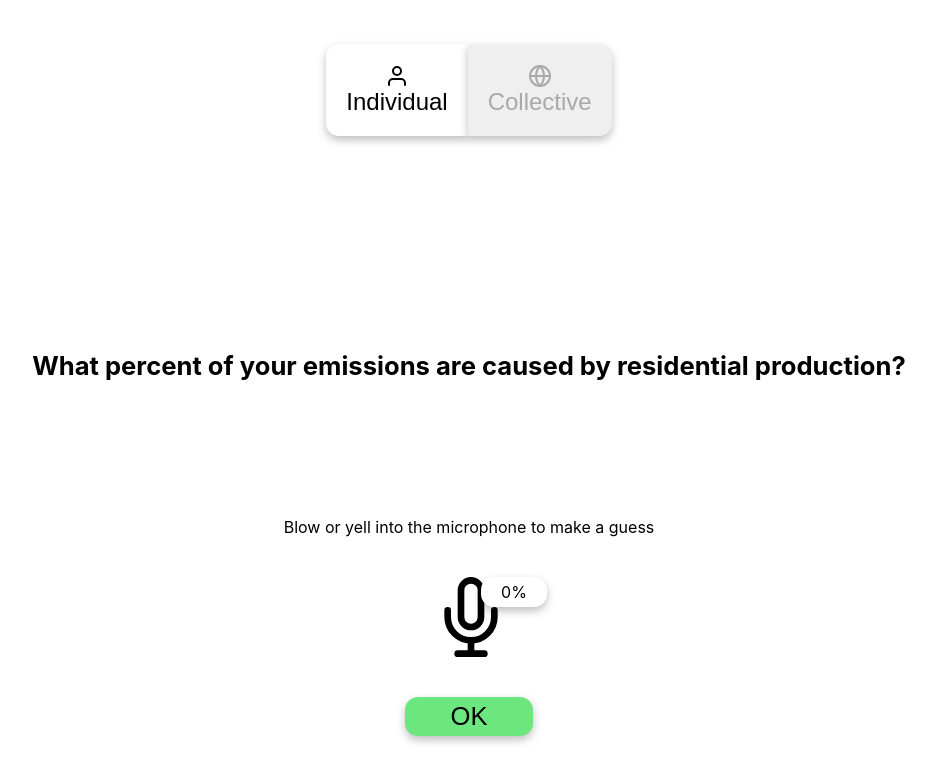
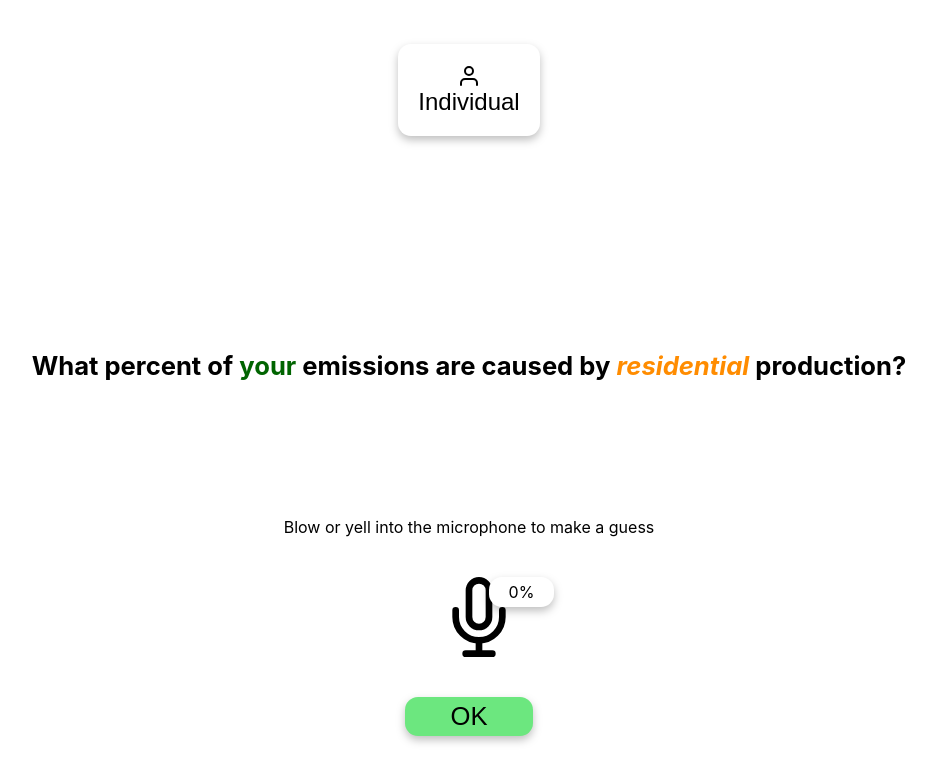
Before and after one commit to dustinknopoff/serial-ws, a React (Vite) app in the folder emissions/: page / in a window 1280 px wide. Both pictures are taken after a click on the button "Let's break it down". Shown: the top 782 px of the page, without its empty margins (171-1107 px from the left). Built offline with nearby package versions, Linux system fonts and the light colour scheme; no server answers.

Commit message:
use median for smoothing; toggle from arduino

```diff
--- a/emissions/src/App.css
+++ b/emissions/src/App.css
@@ -94,10 +94,17 @@ h1 {
   width: 10vw;
   padding: 5px 10px;
   transition: all 0.2s ease-in;
-
 }
 
 .submit:hover {
   border: 2px solid black;
   font-weight: 600;
 }
+
+.type-q {
+  color: darkgreen;
+}
+
+.category {
+  color: darkorange;
+}
--- a/emissions/src/App.jsx
+++ b/emissions/src/App.jsx
@@ -25,42 +25,28 @@ const initialGuessState = {
 
 function App() {
   const [index, setIndex] = useState(0);
-  const [isCollective, setType] = useState("personal");
-  const [data] = socketManager();
+  const [data, quizType] = socketManager();
   const [guesses, setGuesses] = useState(initialGuessState);
   // console.log(guesses);
   return (
     <div className="gentle-flex container">
       <div>
-        <button
-          className={`type-toggle left ${
-            isCollective === "personal" ? "active" : ""
-          }`}
-          onClick={() => setType("personal")}
-        >
-          <User
-            className="svg-image"
-            color={isCollective === "collective" ? "darkgray" : "black"}
-          />
-          Individual
-        </button>
-        <button
-          className={`type-toggle right ${
-            isCollective === "collective" ? "active" : ""
-          }`}
-          onClick={() => setType("collective")}
-        >
-          <Globe
-            className="svg-image"
-            color={isCollective === "personal" ? "darkgray" : "black"}
-          />
-          Collective
-        </button>
+        {quizType === "personal" ? (
+          <button className={`type-toggle active`}>
+            <User className="svg-image" color={"black"} />
+            Individual
+          </button>
+        ) : (
+          <button className={`type-toggle active`}>
+            <Globe className="svg-image" color={"black"} />
+            Collective
+          </button>
+        )}
       </div>
       <SlidesDisplay
         slide={slides[index]}
         indexChanger={setIndex}
-        isCollective={isCollective}
+        isCollective={quizType}
         data={data}
         setGuess={setGuesses}
         guesses={guesses}
--- a/emissions/src/globe.jsx
+++ b/emissions/src/globe.jsx
@@ -11,10 +11,10 @@ const Globe = forwardRef(
         viewBox="0 0 24 24"
         fill="none"
         stroke={color}
-        stroke-width="2"
-        stroke-linecap="round"
-        stroke-linejoin="round"
-        class="feather feather-globe"
+        strokeWidth="2"
+        strokeLinecap="round"
+        strokeLinejoin="round"
+        className="feather feather-globe"
       >
         <circle cx="12" cy="12" r="10"></circle>
         <line x1="2" y1="12" x2="22" y2="12"></line>
--- a/emissions/src/slidesDisplay.jsx
+++ b/emissions/src/slidesDisplay.jsx
@@ -1,7 +1,7 @@
 import React, { useEffect } from "react";
 import "./App.css";
 import mic from "./mic.svg";
-import { motion, useMotionValue } from "framer-motion";
+import { motion, useAnimation } from "framer-motion";
 
 export function SlidesDisplay({
   slide,
@@ -11,7 +11,20 @@ export function SlidesDisplay({
   setGuess,
   guesses,
 }) {
-  const typeQ = isCollective === "collective" ? "US" : "your";
+  const typeQ = isCollective === "collective" ? "U.S." : "your";
+  const controls = useAnimation();
+
+  useEffect(() => {
+    controls.start({
+      scale: 1,
+      transition: {
+        type: "spring",
+        velocity: 12,
+        stiffness: 700,
+        damping: 80,
+      },
+    });
+  }, [slide]);
 
   if (slide.text) {
     return (
@@ -33,21 +46,25 @@ export function SlidesDisplay({
     return (
       <React.Fragment>
         <div />
-        <motion.div
-          initial="initial"
-          animate="loaded"
-          variants={variants}
-          exit={{ opacity: 0 }}
-        >
-          <h1>
-            What percent of <b>{typeQ}</b> emissions are caused by{" "}
-            {slide.category} production?
+        <motion.div animate={controls} variants={variants}>
+          <h1 className="h1">
+            What percent of <b className="type-q">{typeQ}</b> emissions are
+            caused by <i className="category">{slide.category}</i> production?
           </h1>
         </motion.div>
         <div className="microphone">
           <label htmlFor="mic">
             Blow or yell into the microphone to make a guess
           </label>
+          <div style={{ display: "flex", alignItems: "flex-end" }}>
+            <span
+              style={{
+                height: `${Math.trunc(data)}%`,
+                width: "15px",
+                background: "red",
+                borderRadius: "13px",
+              }}
+            ></span>
             <div className="microphone-info">
               <img
                 name="mic"
@@ -56,6 +73,7 @@ export function SlidesDisplay({
                 style={{ marginRight: "-50px" }}
               />
               <span className="percentCount">{Math.trunc(data)}%</span>
+            </div>
           </div>
           <button
             className="submit"
--- a/emissions/src/socketManager.jsx
+++ b/emissions/src/socketManager.jsx
@@ -3,7 +3,7 @@ import React, { useState, useRef, useEffect } from "react";
 // From https://stackoverflow.com/a/60161181
 export function socketManager() {
   const [data, setData] = React.useState(0);
-  //   const [buffer, setBuffer] = React.useState([]);
+  const [quizType, setQuizType] = React.useState("personal");
   const [isPaused, setPause] = useState(false);
   const ws = useRef(null);
   const buffer = useRef([]);
@@ -24,18 +24,32 @@ export function socketManager() {
     ws.current.onmessage = (e) => {
       if (isPaused) return;
       const message = JSON.parse(e.data);
-      if (buffer.current.length <= 3) {
+      if (message === "personal" || message === "collective") {
+        setQuizType(() => message);
+        return;
+      }
+      if (buffer.current.length <= 9) {
         buffer.current = [...buffer.current, message];
       } else {
-        const average =
-          buffer.current.reduce((acc, current) => {
-            return acc + current;
-          }, 0) / buffer.current.length;
+        const average = median(buffer.current);
         setData(average);
         buffer.current = [];
       }
     };
   }, [isPaused]);
 
-  return [data];
+  return [data, quizType];
 }
+
+function median(values) {
+  values.sort(function (a, b) {
+    return a - b;
+  });
+
+  if (values.length === 0) return 0;
+
+  var half = Math.floor(values.length / 2);
+
+  if (values.length % 2) return values[half];
+  else return (values[half - 1] + values[half]) / 2.0;
+}
--- a/emissions/src/user.jsx
+++ b/emissions/src/user.jsx
@@ -11,10 +11,10 @@ const User = forwardRef(
         viewBox="0 0 24 24"
         fill="none"
         stroke={color}
-        stroke-width="2"
-        stroke-linecap="round"
-        stroke-linejoin="round"
-        class="feather feather-user"
+        strokeWidth="2"
+        strokeLinecap="round"
+        strokeLinejoin="round"
+        className="feather feather-user"
       >
         <path d="M20 21v-2a4 4 0 0 0-4-4H8a4 4 0 0 0-4 4v2"></path>
         <circle cx="12" cy="7" r="4"></circle>
```
Lines whose indentation alone changed are shown as unchanged.
